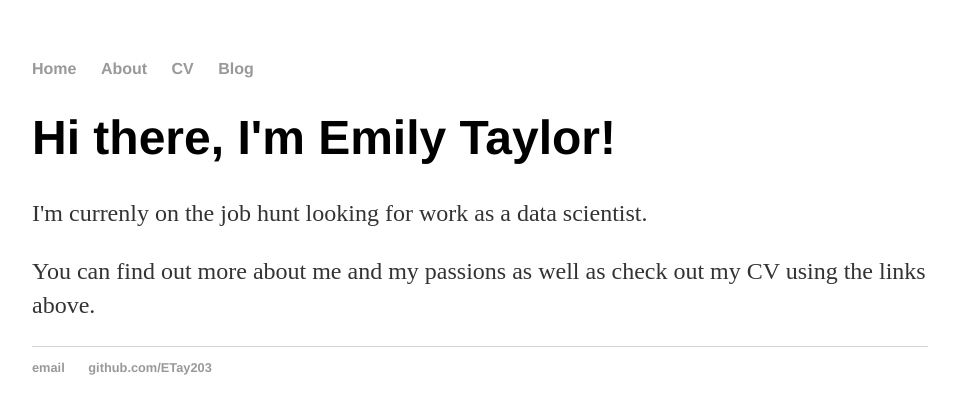
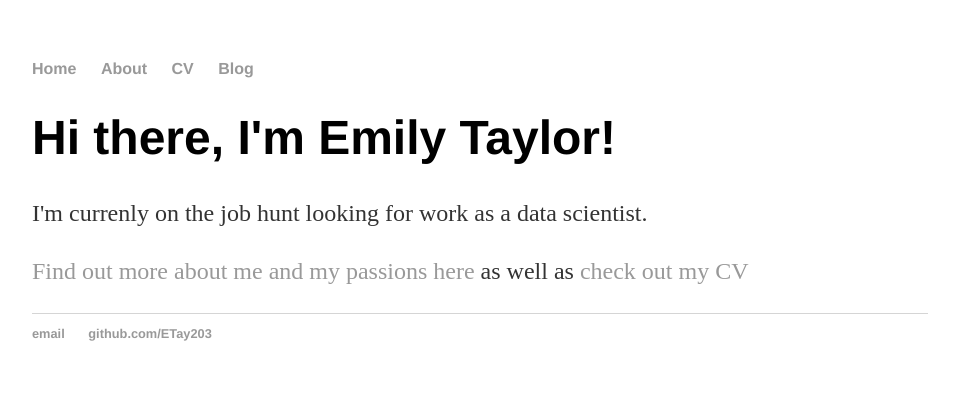
Before and after one commit to ETay203/ETay203.github.io, a Jekyll site: the page built from index.html, in a window 1280 px wide. Shown: the top 414 px of the page, without its empty margins (160-1116 px from the left). Built offline with Jekyll 4.4.1, drawn with Linux system fonts in a browser that asks for light colours.

Commit message:
Update index.html

```diff
--- a/index.html
+++ b/index.html
@@ -4,6 +4,6 @@ title: Emily Taylor, Resume
 ---
 <div class="blurb">
 	<h1>Hi there, I'm Emily Taylor!</h1>
-	<p>I'm currenly on the job hunt looking for work as a data scientist. </a></p>
-	<p>You can find out more about me and my passions as well as check out my CV using the links above. </a></p>
+	<p>I'm currenly on the job hunt looking for work as a data scientist. </p>
+	<p><a href="/about">Find out more about me and my passions here</a> as well as <a href="/cv">check out my CV </a> </p>
 </div><!-- /.blurb -->
```
